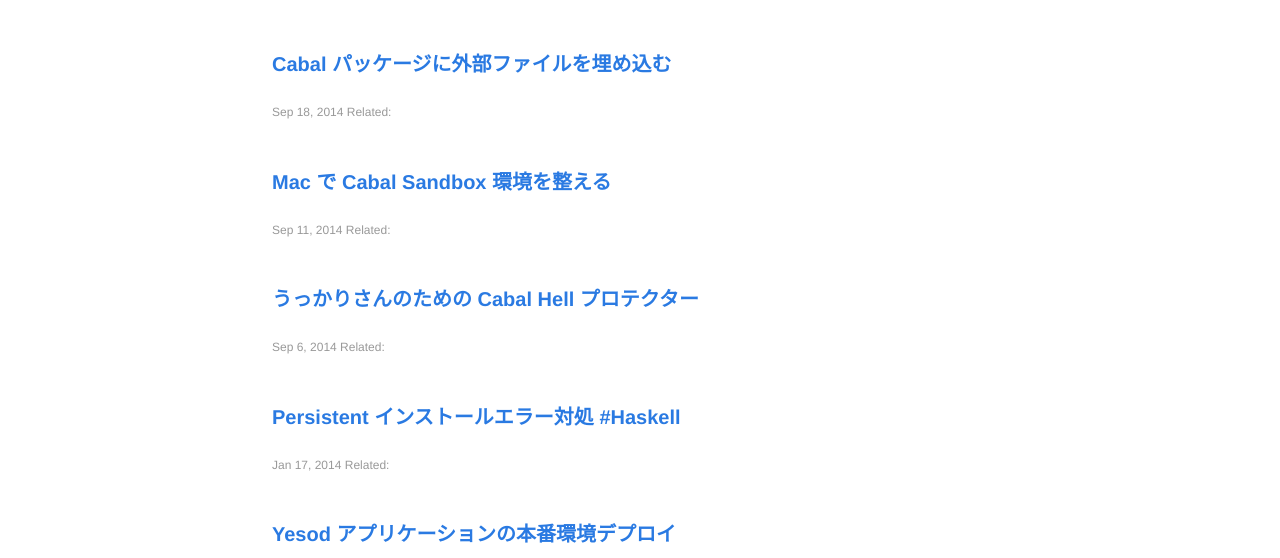
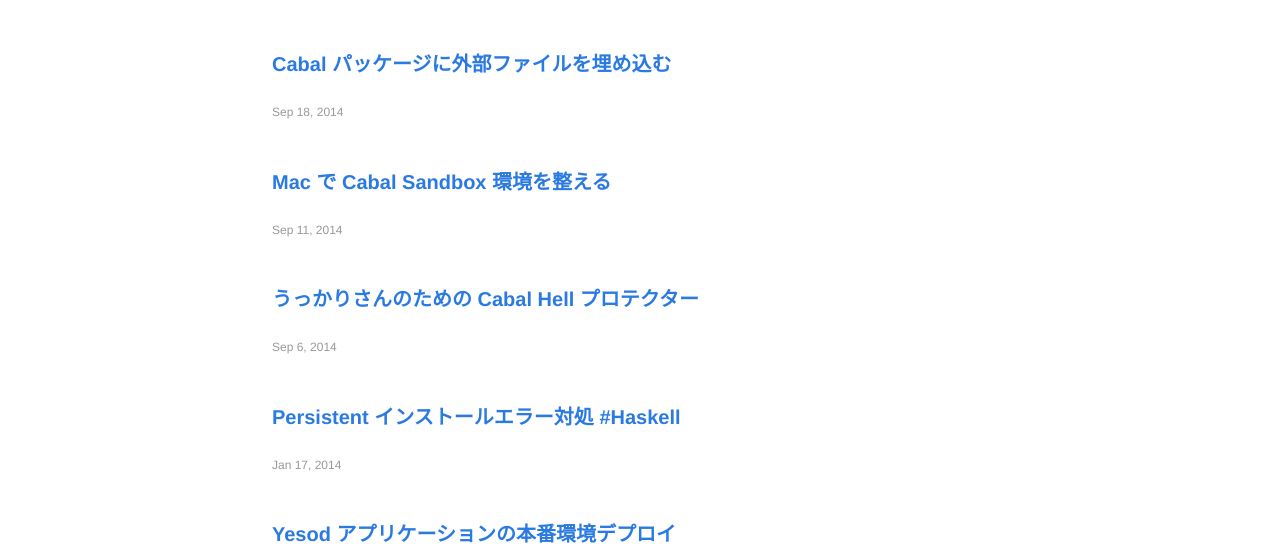
Before and after one commit to yulii/yulii.github.io, a Jekyll site: the page built from categories/haskell.md, in a window 1280 px wide. Shown: the part 164-722 px from the top of the page. Built offline with Jekyll 4.4.1, drawn with Linux system fonts in a browser that asks for light colours; nearby versions of some CDN libraries; Markdown is read by kramdown in place of the engine named in the settings.

Commit message:
fixed design

```diff
--- a/_layouts/category.html
+++ b/_layouts/category.html
@@ -17,12 +17,15 @@
       <time datetime="{{ post.date | date_to_xmlschema }}">
         {{ post.date | date: "%b %-d, %Y" }}
       </time>
+
+      {% if post.tags.size > 0 %}
       <span>
         Related:
         {% for tag in post.tags %}
         <a href="/tags/{{ tag }}.html">{{ site.data.meta[tag].face }}</a>
         {% endfor %}
       </span>
+      {% endif %}
     </p>
   </article>
   {% endfor %}
```
Lines whose indentation alone changed are shown as unchanged.
